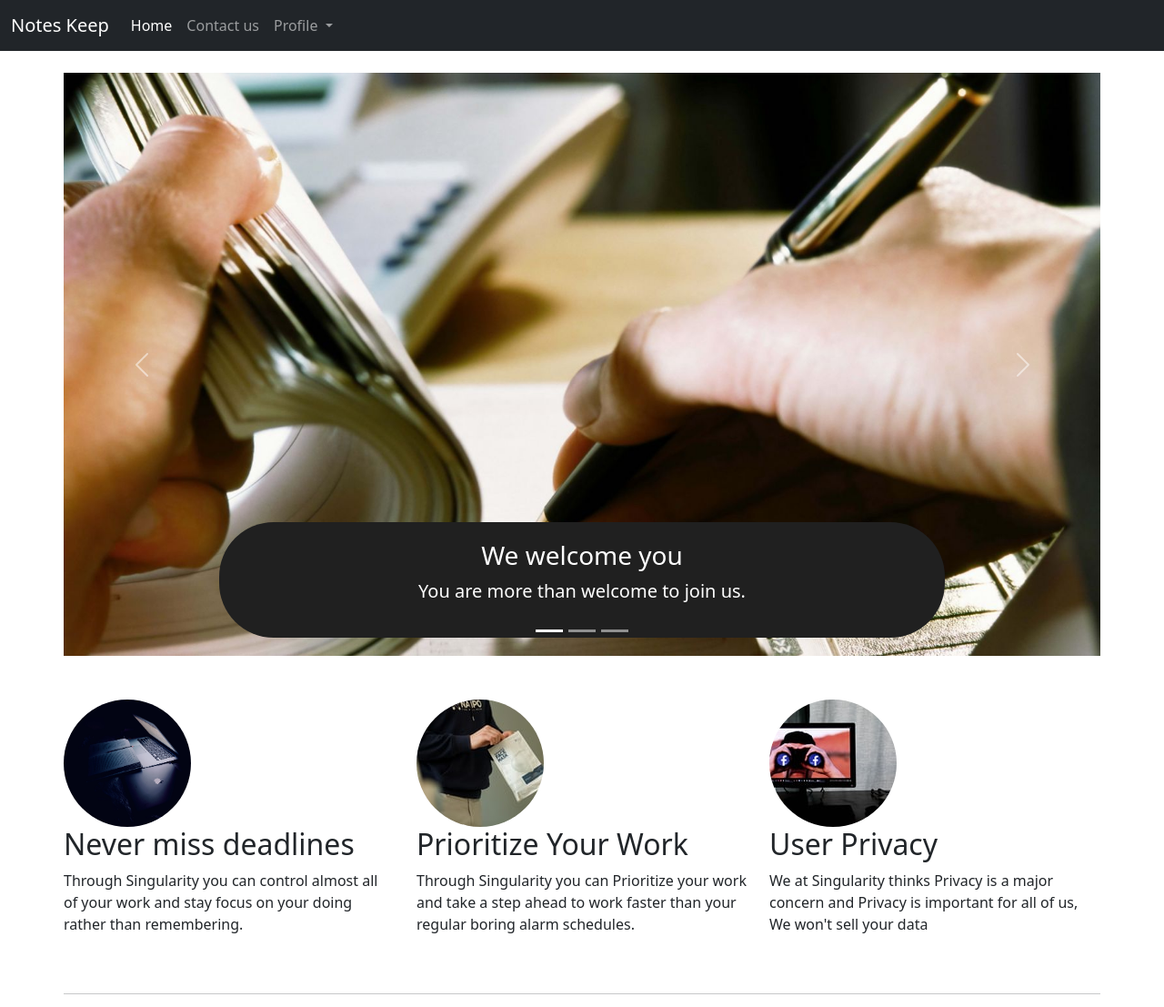
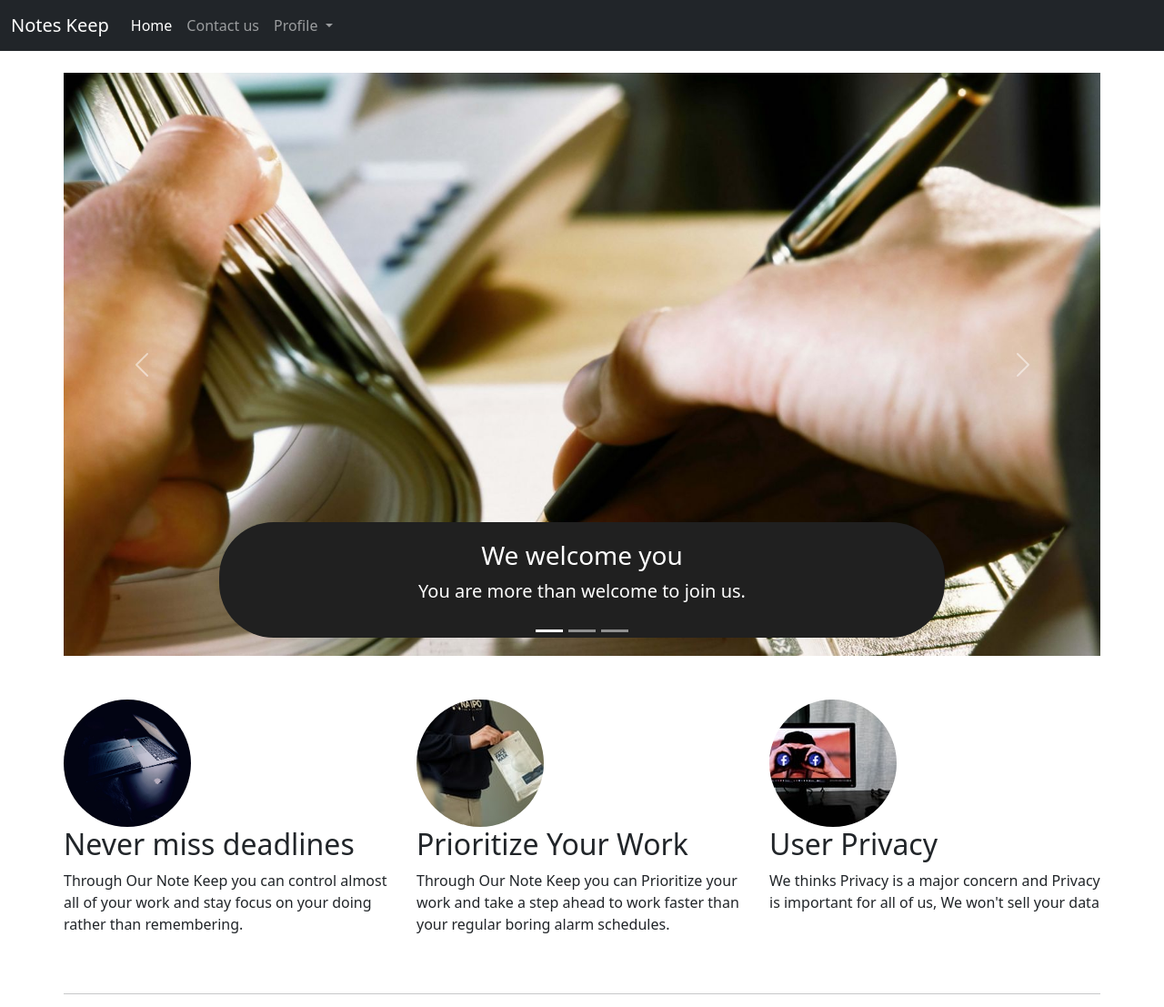
Before and after one commit to punitzen/Note-keeping-app-django, a Django app: template templates/index.html in a window 1280 px wide. Shown: the top 1107 px of the page at 91% size. Run offline with Django 3.2, Linux system fonts and the light colour scheme; the template is opened without the code that fills it, so the values that code supplies are empty; some libraries are stand-ins or nearby versions.

Commit message:
Update index.html

```diff
--- a/templates/index.html
+++ b/templates/index.html
@@ -48,7 +48,7 @@ A Note Keeping
         <img src="/static/taking-notes.jpg" class="d-block w-100" alt="...">
         <div class="carousel-caption d-none d-md-block" style="background-color: #202020;border-radius: 60px;">
           <h3>Create your own Notes and ToDos List</h3>
-          <p style="font-size:20px">Notes Redifines at Singularity</p>
+          <p style="font-size:20px">Notes Redifines</p>
         </div>
       </div>
     </div>
@@ -69,21 +69,21 @@ A Note Keeping
       <img src="/static/carasouel/deadline1.jfif" alt="" class="bd-placeholder-img rounded-circle" width="140"
         height="140" aria-label="Placeholder: 140x140" focusable="false">
       <h2>Never miss deadlines</h2>
-      <p>Through Singularity you can control almost all of your work and stay focus on your doing rather than
+      <p>Through Our Note Keep you can control almost all of your work and stay focus on your doing rather than
         remembering.</p>
     </div>
     <div class="col-lg-4">
       <img src="/static/carasouel/priority.jfif" alt="" class="bd-placeholder-img rounded-circle" width="140"
         height="140" aria-label="Placeholder: 140x140" focusable="false">
       <h2>Prioritize Your Work</h2>
-      <p>Through Singularity you can Prioritize your work and take a step ahead to work faster than your regular boring
+      <p>Through Our Note Keep you can Prioritize your work and take a step ahead to work faster than your regular boring
         alarm schedules.</p>
     </div>
     <div class="col-lg-4">
       <img src="/static/carasouel/privacy.jfif" alt="" class="bd-placeholder-img rounded-circle" width="140"
         height="140" aria-label="Placeholder: 140x140" focusable="false">
       <h2>User Privacy</h2>
-      <p>We at Singularity thinks Privacy is a major concern and Privacy is important for all of us, We won't sell your
+      <p>We thinks Privacy is a major concern and Privacy is important for all of us, We won't sell your
         data</p>
     </div>
   </div>
@@ -94,9 +94,9 @@ A Note Keeping
 
   <div class="row featurette">
     <div class="col-md-7">
-      <h2 class="featurette-heading">Keep your Schedules <span class="text-muted">and done in Singularity manner.</span>
+      <h2 class="featurette-heading">Keep your Schedules <span class="text-muted">and done in awesome manner.</span>
       </h2>
-      <p class="lead">It's unique, one of the Kind. Singularity for all of us. </p>
+      <p class="lead">It's unique, one of the Kind.</p>
     </div>
     <div class="col-md-5">
       <img src="https://source.unsplash.com/1600x900/?singularity" alt=""
@@ -109,7 +109,7 @@ A Note Keeping
 
   <div class="row featurette">
     <div class="col-md-7 order-md-2">
-      <h2 class="featurette-heading">Singularity is really good. <span class="text-muted">See for yourself.</span></h2>
+      <h2 class="featurette-heading">It's is really good. <span class="text-muted">See for yourself.</span></h2>
       <p class="lead">Customers are loving this.</p>
     </div>
     <div class="col-md-5 order-md-1">
@@ -139,7 +139,7 @@ A Note Keeping
 <!-- FOOTER -->
 <footer class="container">
   <p class="float-end"><a href="#">Back to top</a></p>
-  <p>&copy; 2020-2021 Singularity, Inc. &middot; <a href="/contact">Privacy</a> &middot; <a href="/contact">Terms</a>
+  <p>&copy; 2020-2021 Notes Keep, Inc. &middot; <a href="/contact">Privacy</a> &middot; <a href="/contact">Terms</a>
   </p>
 </footer>
 </main>
```
